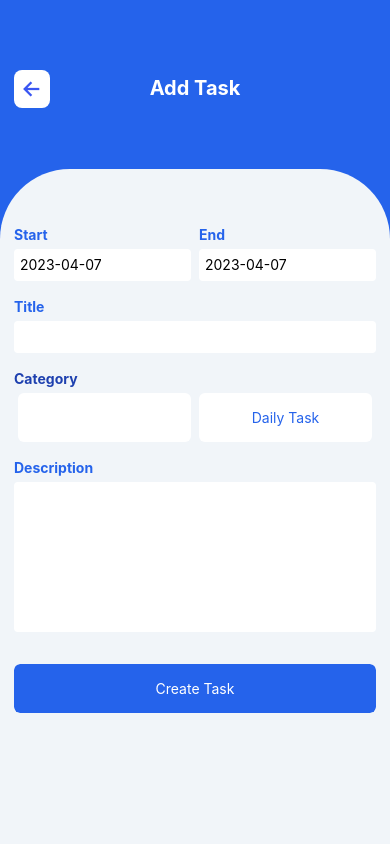
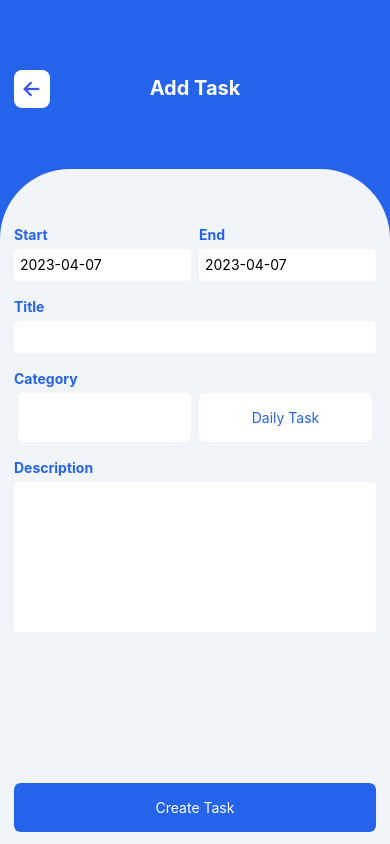
Before and after one commit to TBence98/task-manager, a React Native app: screen /AddTask in a window 390 px wide. Built offline with nearby package versions, Linux system fonts and the light colour scheme; no server answers.

Commit message:
position create task button to the bottom

```diff
--- a/components/AddTaskForm/AddTaskForm.js
+++ b/components/AddTaskForm/AddTaskForm.js
@@ -1,5 +1,5 @@
 import { useState } from "react";
-import { View, Text, Pressable, ScrollView } from "react-native";
+import { View, Text, Pressable } from "react-native";
 
 import Input from "../Input/Input";
 import PrimaryReactiveButton from "../UI/PrimaryReactiveButton/PrimaryReactiveButton";
@@ -80,7 +80,7 @@ const AddTaskForm = ({ onSubmit, defaultValues }) => {
     }
 
     return (
-        <ScrollView className="mt-12">
+        <View className="mt-12 relative flex-1">
             {activeCalendar ? (
                 <DateTimePicker
                     mode="date"
@@ -89,7 +89,6 @@ const AddTaskForm = ({ onSubmit, defaultValues }) => {
                     onChange={dateChangeHandler.bind(null, activeCalendar)}
                 />
             ) : null}
-
             <View className="flex-row justify-between">
                 <Pressable
                     onPress={() => setActiveCalendar("startDate")}
@@ -127,7 +126,7 @@ const AddTaskForm = ({ onSubmit, defaultValues }) => {
                 }}
             />
             <View className="my-2 mx-1">
-                <Text className="text-sm font-bold text-blue-800 mb-1">
+                <Text className="text-sm font-bold text-blue-600 mb-1">
                     Category
                 </Text>
                 <View className="flex-row justify-between">
@@ -156,10 +155,13 @@ const AddTaskForm = ({ onSubmit, defaultValues }) => {
                     value: inputs.description.value,
                 }}
             />
-            <PrimaryButton style="mt-6" onPress={submitHandler}>
+            <PrimaryButton
+                style="absolute bottom-3 left-0 right-0"
+                onPress={submitHandler}
+            >
                 Create Task
             </PrimaryButton>
-        </ScrollView>
+        </View>
     );
 };
 
--- a/components/Input/Input.js
+++ b/components/Input/Input.js
@@ -1,4 +1,4 @@
-import { Text, TextInput, View, KeyboardAvoidingView } from "react-native";
+import { Text, TextInput, View } from "react-native";
 
 function Input({ label, invalid, style, textInputConfig }) {
     let inputStyles = "bg-white p-1.5 rounded text-sm";
```
